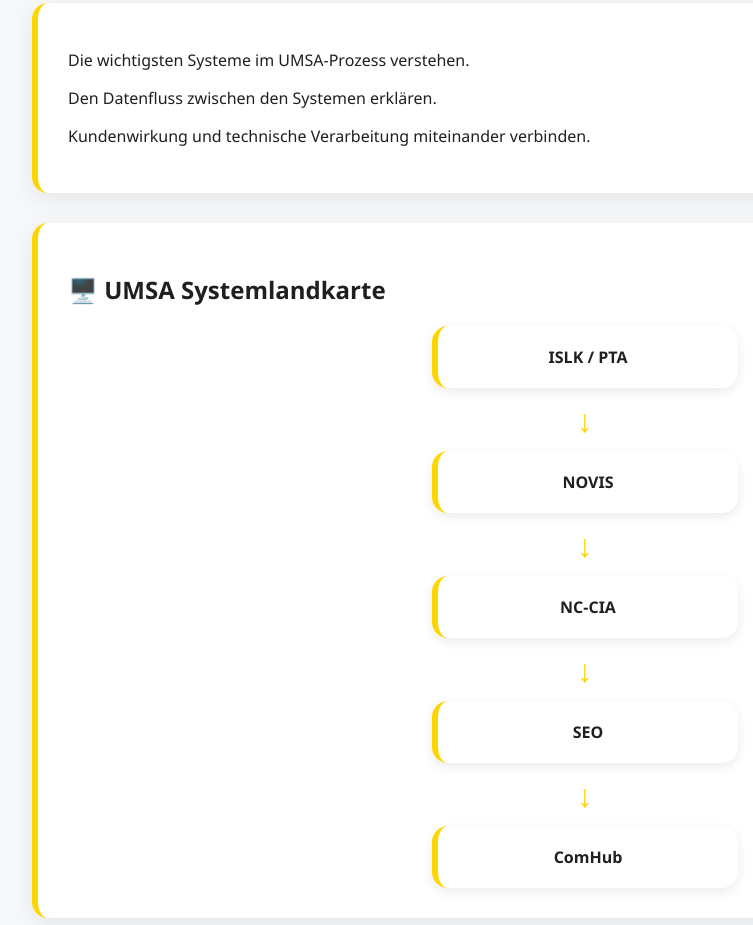
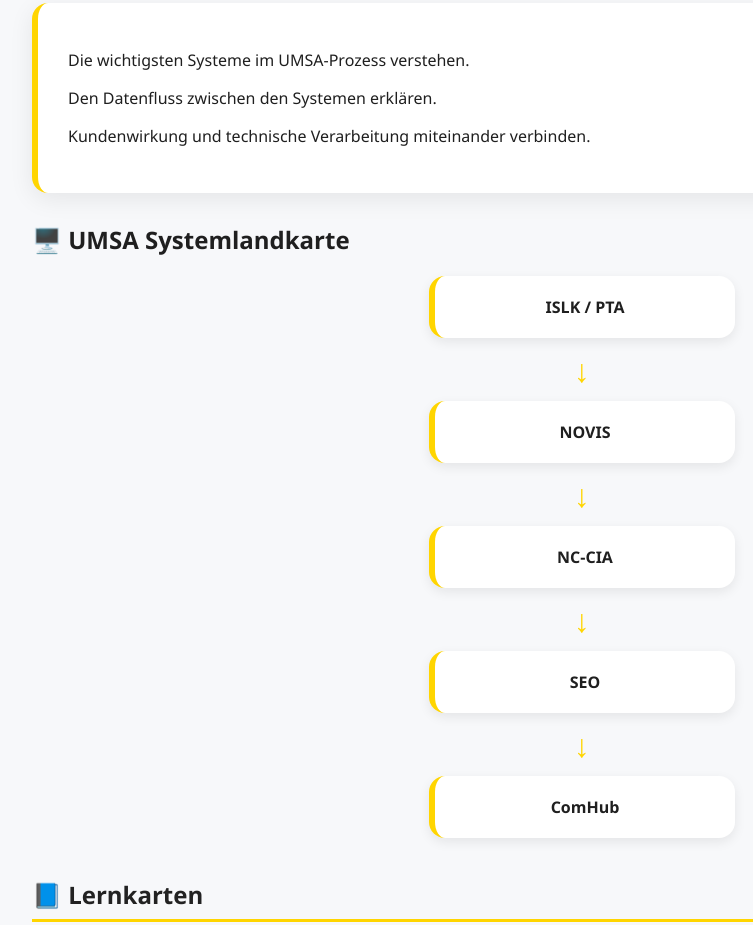
Before and after one commit to weytom-coder/umsa-academy, a plain HTML site: page lessons/lesson04.html in a window 1280 px wide. Shown: the part 409-1334 px from the top of the page, without its empty margins (58-811 px from the left). Drawn offline with Linux system fonts and the light colour scheme.

Commit message:
Update lesson04.html

```diff
--- a/lessons/lesson04.html
+++ b/lessons/lesson04.html
@@ -40,7 +40,7 @@ Kundenwirkung und technische Verarbeitung miteinander verbinden.
 </p>
 </div>
 
-<section class="lesson-card">
+
 <h2>🖥️ UMSA Systemlandkarte</h2>
 <div class="system-map">
 <div class="system-box">
@@ -63,7 +63,7 @@ SEO
 ComHub
 </div>
 </div>
-</section>
+
 
 <h2 class="section-title">📘 Lernkarten</h2>
 
```
